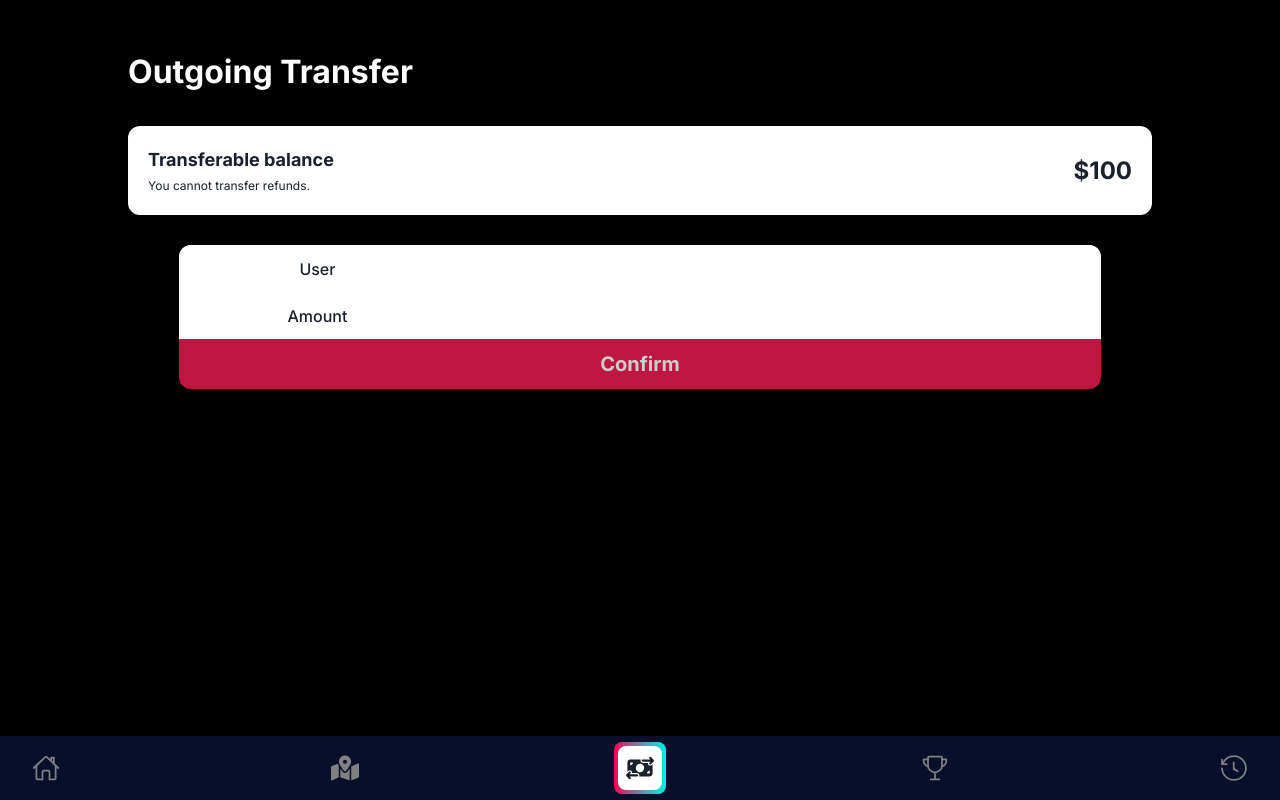
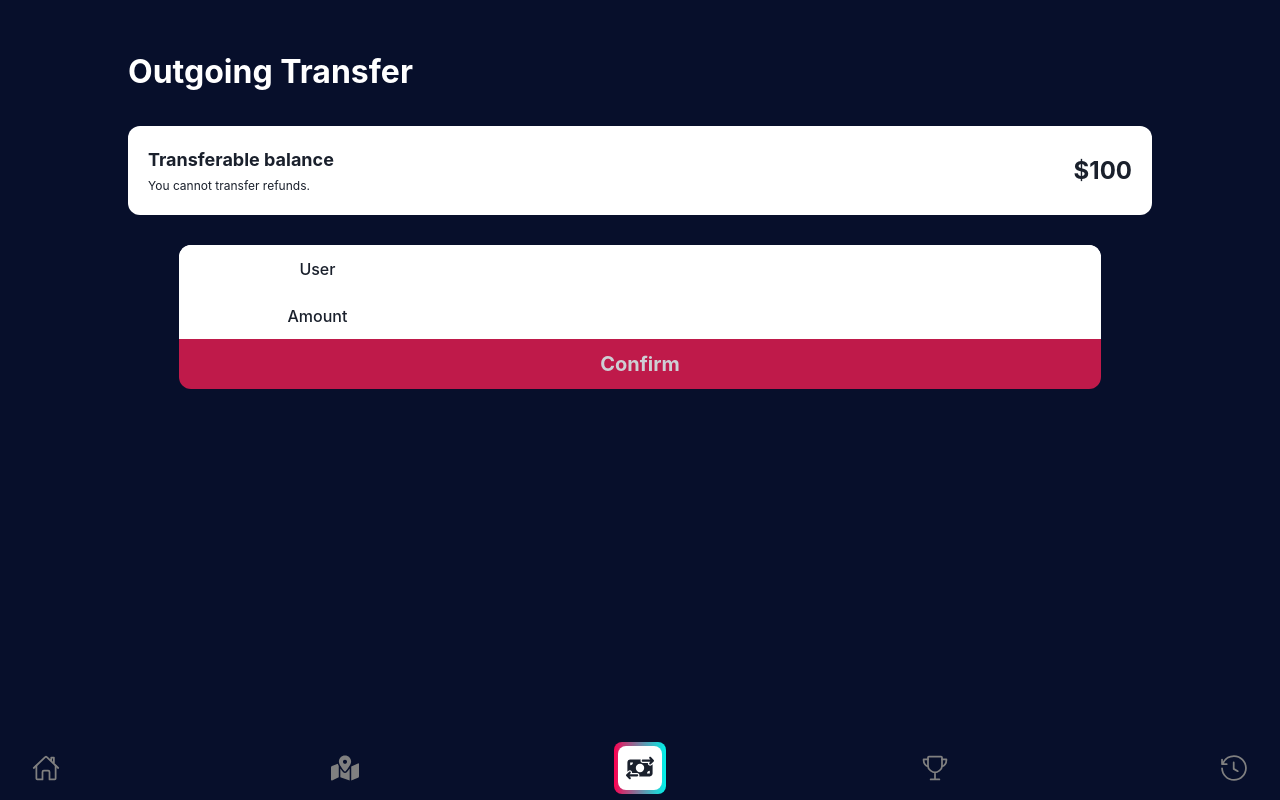
Before and after one commit to Project-Hackathons/tiktok-techjam, a Next.js app in the folder frontend/: page /pay in a window 1280 px wide. Built offline with nearby package versions, Linux system fonts and the light colour scheme.

Commit message:
add background color

```diff
--- a/frontend/src/pages/pay.tsx
+++ b/frontend/src/pages/pay.tsx
@@ -3,6 +3,7 @@ import { Inter } from "next/font/google";
 import styles from "@/styles/Pay.module.css";
 import { useState } from "react";
 import { useRouter } from "next/router";
+import { Flex, VStack, Text, HStack, Button } from "@chakra-ui/react";
 
 const inter = Inter({ subsets: ["latin"] });
 
@@ -38,14 +39,7 @@ export default function Home() {
   };
 
   return (
-    <>
-      <Head>
-        <title>Pay Friends!</title>
-        {/* <meta name="description" content="Generated by create next app" /> */}
-        {/* <meta name="viewport" content="width=device-width, initial-scale=1" /> */}
-        <link rel="icon" href="/favicon.ico" />
-      </Head>
-      <main className={`${styles.main} ${inter.className}`}>
+    <Flex bg="#070F2B" h="100vh" w="100vw" className={styles.main}>
       <div className={styles.headingContainer}> Outgoing Transfer</div>
       <div className={styles.balanceContainer}>
         <div className={styles.transferableTitleContainer}>
@@ -92,7 +86,6 @@ export default function Home() {
           Confirm
         </div>
       </div>
-      </main>
-    </>
+    </Flex>
   );
 }
```
Lines whose indentation alone changed are shown as unchanged.
